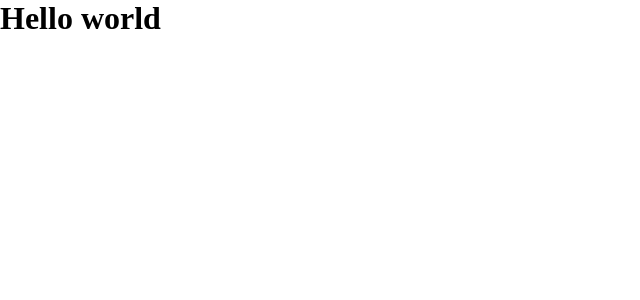
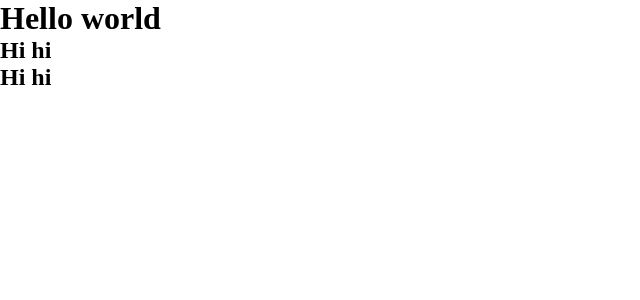
Before and after one commit to JakubWronskiUG/CS3028-FerryProject, a React (Create React App) app in the folder ferry-project/: page / in a window 1280 px wide. Shown: the top 300 px of the page, without its empty margins (0-640 px from the left). Built offline with nearby package versions, Linux system fonts and the light colour scheme.

Commit message:
changed App.js

```diff
--- a/ferry-project/src/App.js
+++ b/ferry-project/src/App.js
@@ -1,10 +1,13 @@
 import React from 'react';
 import './styles/App.css';
+//import './components/..'
 
 function App() {
   return (
     <div className="App">
       <h1>Hello world</h1>
+      <h2>Hi hi</h2>
+      <h2>Hi hi</h2>
     </div>
   );
 }
```
